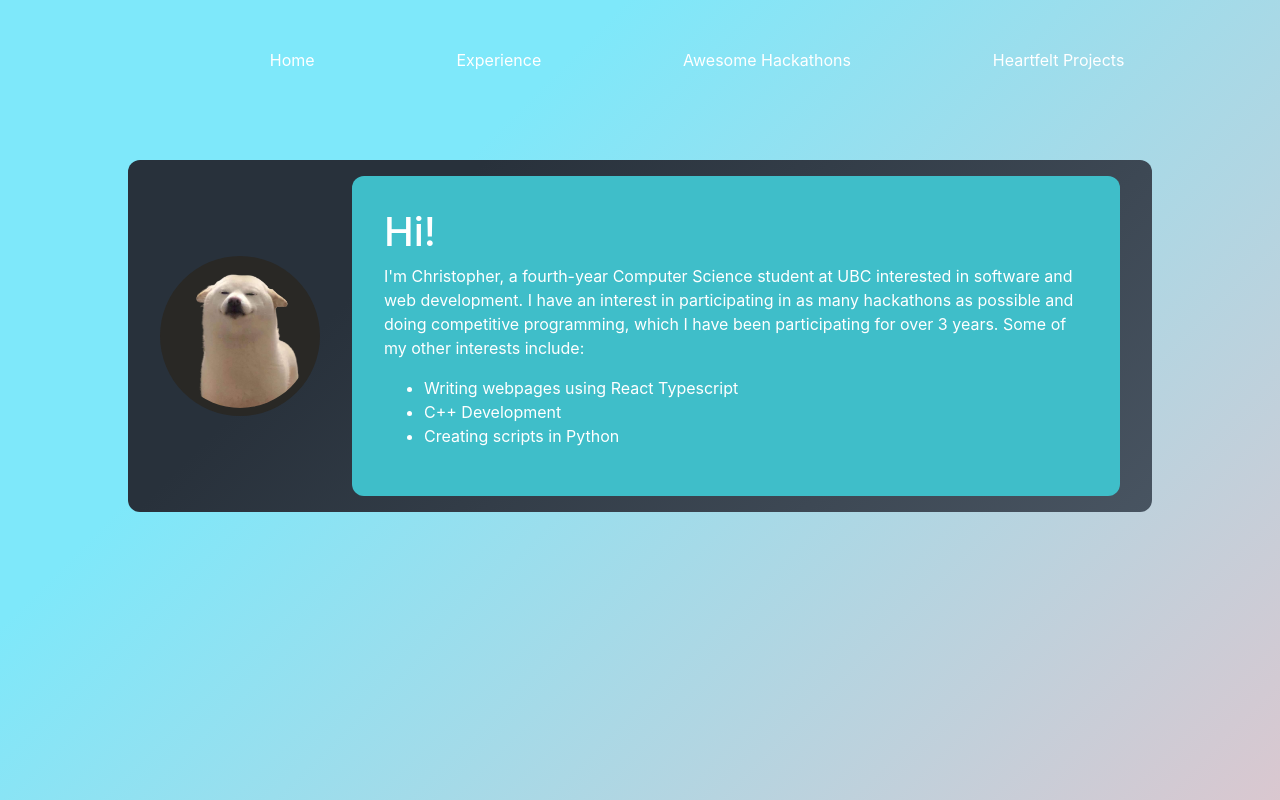
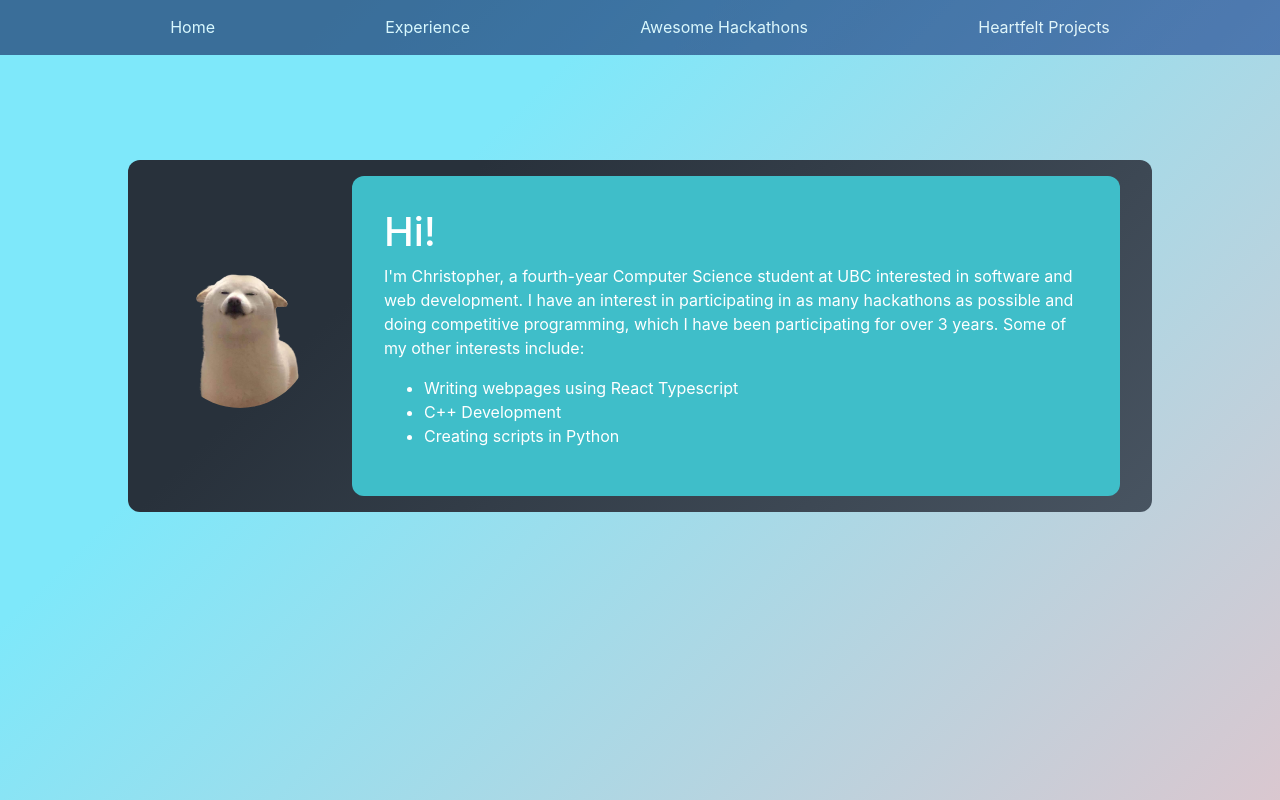
Before and after one commit to christopherhui/personal-website, a React (Create React App) app: page / in a window 1280 px wide. Shown: the top 800 px of the page. Built offline with nearby package versions, Linux system fonts and the light colour scheme.

Commit message:
navbar styling

```diff
--- a/src/components/home.component.tsx
+++ b/src/components/home.component.tsx
@@ -36,7 +36,7 @@ const aboutImage = css({
   width: '10rem',
   height: '10rem',
   padding: '0.5em',
-  background: '#292825',
+  background: '#	292825',
 });
 
 const intro = css({
--- a/src/components/navbar.component.tsx
+++ b/src/components/navbar.component.tsx
@@ -6,23 +6,26 @@ const navbar = css({
   position: 'fixed',
   display: 'flex',
   justifyContent: 'space-evenly',
-  marginTop: '3em',
   marginRight: '10%',
-  marginLeft: '10%',
   width: '100%',
   color: 'white',
   flexWrap: 'wrap',
   zIndex: 100,
+  opacity: 0.7,
+  'p': {
+    marginTop: '15px',
+    opacity: 1,
+  }
 });
 
 const Navbar = () => {
   return (
-    <div css={navbar}>
+    <div css={css`${navbar}; background-color: #29539b;
+    background-image: linear-gradient(315deg, #29539b 0%, #1e3b70 74%);`}>
       <p>Home</p>
       <p>Experience</p>
       <p>Awesome Hackathons</p>
       <p>Heartfelt Projects</p>
-      <p></p>
     </div>
   );
 };
```
